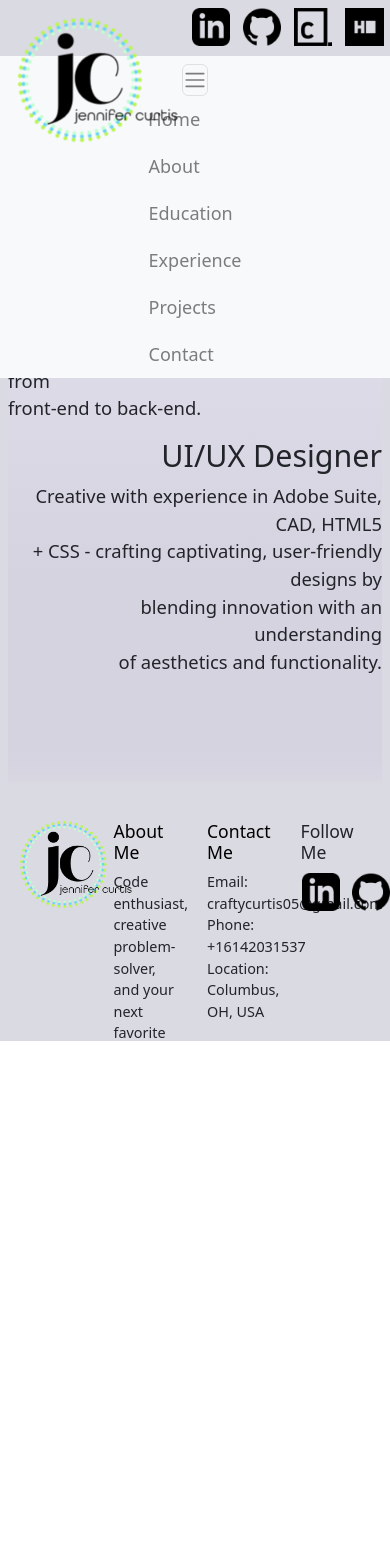
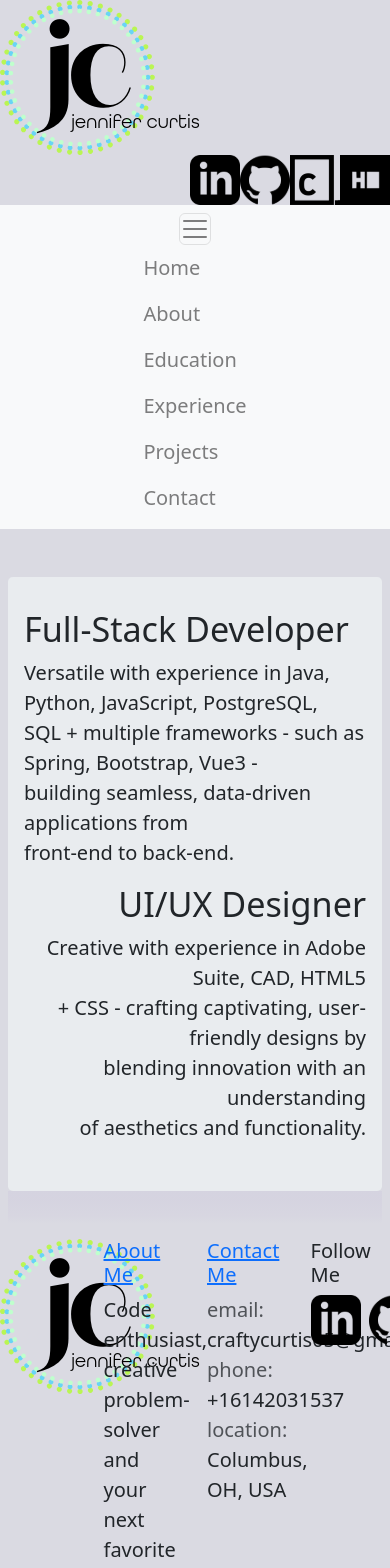
Before and after one commit to CraftyCurtis05/my-portfolio, a Vue app: page / in a window 390 px wide. Shown: the top 1568 px of the page. Before the commit the page ends 1041 px from the top, so only its background shows below. Built offline with nearby package versions, Linux system fonts and the light colour scheme.

Commit message:
Responsive styling progress

```diff
--- a/src/components/Footer.vue
+++ b/src/components/Footer.vue
@@ -4,7 +4,7 @@
       <div class="row">
 
         <!-- Logo -->
-        <section class="col-3 logo">
+        <section class="col-3 logo column">
           <router-link to="/">
             <img
               src="@/assets/logo/light_theme/logo_blk_01.png"
@@ -15,7 +15,7 @@
         </section>
 
         <!-- About Me -->
-        <section class="col-3 about">
+        <section class="col-3 about column lead">
           <h5>
             <router-link
               to="/about"
@@ -24,42 +24,90 @@
             >About Me</router-link>
           </h5>
           <p>
-            Code enthusiast, creative problem-solver, and your next favorite developer.
+            Code enthusiast, creative <br>
+            problem-solver and your <br>
+            next favorite developer!
           </p>
         </section>
 
         <!-- Contact Me -->
-        <section class="col-3 contact">
-          <h5><router-link to="/contact" class="link" title="Click Here to Contact Me">Contact Me</router-link></h5>
+        <section class="col-3 contact column lead">
+          <h5>
+            <router-link to="/contact"
+              class="link"
+              title="Click Here to Contact Me"
+            >Contact Me</router-link>
+          </h5>
           <ul class="list-unstyled">
-            <li title="My Email">Email: craftycurtis05@gmail.com</li>
-            <li title="My Phone">Phone: +16142031537</li>
-            <li title="My Location">Location: Columbus, OH, USA</li>
+            <li title="My Email">
+              <span class="text-muted">email: </span>
+              craftycurtis05@gmail.com
+            </li>
+            <li title="My Phone">
+              <span class="text-muted">phone: </span>
+              +16142031537
+            </li>
+            <li title="My Location">
+              <span class="text-muted">location: </span>
+              Columbus, OH, USA
+            </li>
           </ul>
         </section>
 
         <!-- Follow Me -->
-        <section class="col-3">
+        <section class="col-3 column">
           <h5>Follow Me</h5>
           <ul class="list-inline d-flex flex-row">
             <li class="icons list-inline-item">
-              <a href="https://www.linkedin.com/in/jcurtisdeveloper/" target="_blank" title="Visit My LinkedIn Profile">
-                <img class="icon" src="@/assets/icons/light_theme/linkedin_icon_blk.png" alt="LinkedIn Icon">
+              <a
+                href="https://www.linkedin.com/in/jcurtisdeveloper/"
+                target="_blank"
+                title="Visit My LinkedIn Profile"
+              >
+                <img
+                  class="icon"
+                  src="@/assets/icons/light_theme/linkedin_icon_blk.png"
+                  alt="LinkedIn Icon"
+                >
               </a>
             </li>
             <li class="list-inline-item">
-              <a href="https://github.com/CraftyCurtis05" target="_blank" title="Visit My GitHub Profile">
-                <img class="icon" src="@/assets/icons/light_theme/github_icon_blk.png" alt="GitHub Icon">
+              <a
+                href="https://github.com/CraftyCurtis05"
+                target="_blank"
+                title="Visit My GitHub Profile"
+              >
+                <img
+                  class="icon"
+                  src="@/assets/icons/light_theme/github_icon_blk.png"
+                  alt="GitHub Icon"
+                >
               </a>
             </li>
             <li class="list-inline-item">
-              <a href="https://www.codecademy.com/profiles/CraftyCurtis05" target="_blank" title="Visit My Codecademy Profile">
-                <img class="icon" src="@/assets/icons/light_theme/codecademy_icon_blk.png" alt="Codecademy Icon">
+              <a
+                href="https://www.codecademy.com/profiles/CraftyCurtis05"
+                target="_blank"
+                title="Visit My Codecademy Profile"
+              >
+                <img
+                  class="icon"
+                  src="@/assets/icons/light_theme/codecademy_icon_blk.png"
+                  alt="Codecademy Icon"
+                >
               </a>
             </li>
             <li class="list-inline-item">
-              <a href="https://www.hackerrank.com/profile/craftycurtis05" target="_blank" title="Visit My HackerRank Profile">
-                <img class="icon" src="@/assets/icons/light_theme/hackerrank_icon_blk.png" alt="HackerRank Icon">
+              <a
+                href="https://www.hackerrank.com/profile/craftycurtis05"
+                target="_blank"
+                title="Visit My HackerRank Profile"
+              >
+                <img
+                  class="icon"
+                  src="@/assets/icons/light_theme/hackerrank_icon_blk.png"
+                  alt="HackerRank Icon"
+                >
               </a>
             </li>
           </ul>
@@ -71,21 +119,30 @@
       <hr>
 
       <!-- Copyright & Links -->
-      <section class="row">
-        <div class="col-md-6">
-          <p>&copy; 2024 Jennifer Curtis. All rights reserved.</p>
+      <section class="row lead">
+        <div class="col-6">
+          <p class="copyright">&copy; 2024 Jennifer Curtis. All rights reserved.</p>
         </div>
-        <div class="col-md-6 text-end">
+        <div class="col-6 text-end">
           <ul class="list-inline footer-links">
             <li class="list-inline-item pr-3">
-              <router-link to="/contact" class="text-white" title="Click Here to Contact Me">Contact Me</router-link>
+              <router-link
+                to="/contact"
+                class="text-white"
+                title="Click Here to Contact Me"
+              >Contact Me</router-link>
             </li>
             <li class="list-inline-item">
-              <router-link to="/sitemap" class="text-white" title="Go to Site Map">Sitemap</router-link>
+              <router-link
+                to="/sitemap"
+                class="text-white"
+                title="Go to Site Map"
+              >Sitemap</router-link>
             </li>
           </ul>
         </div>
       </section>
+
   </footer>
 </template>
 
@@ -96,20 +153,27 @@ export default {
 </script>
 
 <style scoped>
+@media (min-width: 1000px) {
   footer {
     width: 100vw;
-  height: clamp(15rem, 17vw, 20rem);
+    height: clamp(12.2rem, 14vw, 18rem);
     background-color: #dadae2;
-  padding: 20px;
+    padding-top: 1vh;
+  }
+
+  .column {
+    padding-left: clamp(1rem, 4vw, 7.5rem);
   }
 
   .logo img {
-    width: clamp(7rem, 11.9vw, 16.4rem);  /* 1024px - 2560 */
+    width: clamp(9rem, 10.5vw, 15rem);
     height: auto;
+    margin-left: 1.5vw;
   }
 
   h5 {
-  font-size: clamp(1.1rem, 1.3vw, 2rem);  /* 1024px - 2560 */
+    font-size: clamp(1.1rem, 1.3vw, 2rem);
+    font-weight: 400;
   }
 
   .link {
@@ -119,27 +183,42 @@ h5 {
 
   .link:hover {
     text-decoration:underline;
-  font-weight: 700;
+    font-weight: 500;
   }
 
   li, p {
-  font-size: clamp(.9rem, 1vw, 1.5rem);  /* 1024px - 2560 */
+    font-size: clamp(.95rem, 1.1vw, 1.7rem);
+  }
+
+  .icon {
+    width: clamp(2.4rem, 2.75vw, 4.1rem);
+    height: auto;
+    margin-inline: clamp(.1rem, .1vw, 1rem);
+    margin-block: clamp(.1rem, .25vw, .5rem);
+  }
+
+  .copyright {
+    font-size: clamp(.9rem, 1vw, 1.5rem);
+    margin-left: 2vw;
+  }
+
+  .footer-links {
+    margin-right: 1.5vw;
+  }
+
+  .footer-links li {
+    font-size: clamp(1rem, 1.1vw, 1.6rem);
+    font-weight: 300;
   }
 
   .footer-links li:hover {
     font-weight: 500;
   }
 
-.icon {
-  width: clamp(2.4rem, 2.75vw, 4.1rem);  /* 1024px - 2560 */
-  height: auto;
-  margin-inline: clamp(.1rem, .1vw, 1rem);  /* 1024px - 2560 */
-  margin-block: clamp(.1rem, .25vw, .5rem);  /* 1024px - 2560 */
-}
-
   /* Extra Small (Mobile) */
   @media (max-width: 480px) {
     /* Styles for phones in portrait mode */
+  }
 }
 
 /* Small (Mobile) */
--- a/src/components/Header.vue
+++ b/src/components/Header.vue
@@ -74,6 +74,7 @@ export default {
 </script>
 
 <style scoped>
+@media (min-width: 1000px) {
     .logo {
         position: absolute;
         padding: clamp(1.1rem, 1vw, 1.6rem); /* 1024px - 2560 */
@@ -98,6 +99,7 @@ header .icon {
         height: auto;
         margin-inline: clamp(.4rem, .5vw, .6rem);  /* 1024px - 2560 */
         margin-block: clamp(.5rem, .6vw, .75rem);  /* 1024px - 2560 */
+    }
 }
 
 /* Extra Small (Mobile) */
--- a/src/components/Jumbotron.vue
+++ b/src/components/Jumbotron.vue
@@ -28,6 +28,7 @@ export default {
 </script>
 
 <style scoped>
+@media (min-width: 1000px) {
   .jumbotron {
     height: 35vw;
     background: url('/home/temp_portrait.jpg') no-repeat center center;
@@ -43,6 +44,7 @@ h1 {
   p {
     font-size: clamp(1.15rem, 1.35vw, 2.15rem); /* 1024px - 2560 */
     margin-inline: clamp(-1rem, -1.5vw, -1.75rem); /* 1024px - 2560 */
+  }
 }
 
 /* Extra Small (Mobile) */
--- a/src/components/NavBar.vue
+++ b/src/components/NavBar.vue
@@ -51,6 +51,7 @@ export default {
 </script>
 
 <style scoped>
+@media (min-width: 1000px) {
   nav {
     width: 100vw;
     height: clamp(3rem, 3.5vw, 4.8rem); /* 1024px - 2560 */
@@ -104,6 +105,7 @@ nav {
   @media (max-width: 600px) {
     /* Styles for phones in landscape mode */
   }
+}
 
 /* Medium (Tablet) */
 @media (max-width: 768px) {
```
Lines whose indentation alone changed are shown as unchanged.
